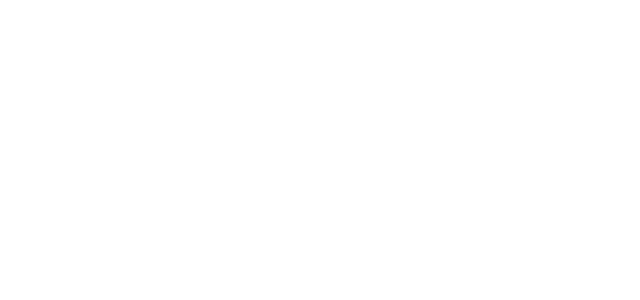
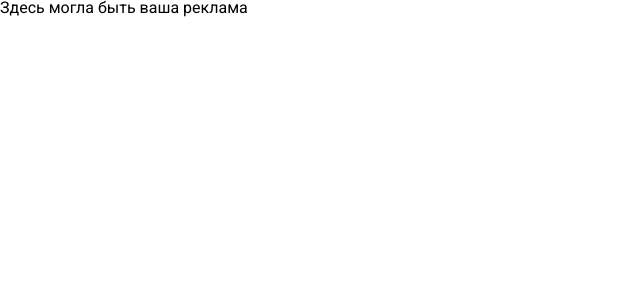
Before and after one commit to XanderSpecter/testing_test, a Next.js app: page / in a window 1280 px wide. Shown: the top 300 px of the page, without its empty margins (0-640 px from the left). Built offline with nearby package versions, Linux system fonts and the light colour scheme.

Commit message:
Добавлен reset.css а также дефолтный шрифт

```diff
--- a/pages/_app.tsx
+++ b/pages/_app.tsx
@@ -1,4 +1,7 @@
-import '../styles/globals.css';
+import '../styles/reset.css';
+import '../styles/fonts.css';
+import '../styles/global.css';
+
 import type { AppProps } from 'next/app';
 
 export default function App({ Component, pageProps }: AppProps) {
--- a/pages/index.tsx
+++ b/pages/index.tsx
@@ -7,6 +7,7 @@
                 <title>Test Environtment</title>
                 <link rel="icon" href="/favicon.ico" />
             </Head>
+            <div>Здесь могла быть ваша реклама</div>
         </div>
     );
 }
--- /dev/null
+++ b/styles/fonts.css
@@ -0,0 +1 @@
+@import url("https://fonts.googleapis.com/css2?family=Roboto:wght@400;500;700&display=swap");
--- /dev/null
+++ b/styles/global.css
@@ -0,0 +1,6 @@
+html,
+body {
+    padding: 0;
+    margin: 0;
+    font-family: "Roboto", sans-serif;
+}
--- a/styles/globals.css
+++ /dev/null
@@ -1,16 +0,0 @@
-html,
-body {
-    padding: 0;
-    margin: 0;
-    font-family: -apple-system, BlinkMacSystemFont, Segoe UI, Roboto, Oxygen, Ubuntu, Cantarell, Fira Sans, Droid Sans,
-        Helvetica Neue, sans-serif;
-}
-
-a {
-    color: inherit;
-    text-decoration: none;
-}
-
-* {
-    box-sizing: border-box;
-}
--- /dev/null
+++ b/styles/reset.css
@@ -0,0 +1,129 @@
+/* http://meyerweb.com/eric/tools/css/reset/
+   v2.0 | 20110126
+   License: none (public domain)
+*/
+
+html,
+body,
+div,
+span,
+applet,
+object,
+iframe,
+h1,
+h2,
+h3,
+h4,
+h5,
+h6,
+p,
+blockquote,
+pre,
+a,
+abbr,
+acronym,
+address,
+big,
+cite,
+code,
+del,
+dfn,
+em,
+img,
+ins,
+kbd,
+q,
+s,
+samp,
+small,
+strike,
+strong,
+sub,
+sup,
+tt,
+var,
+b,
+u,
+i,
+center,
+dl,
+dt,
+dd,
+ol,
+ul,
+li,
+fieldset,
+form,
+label,
+legend,
+table,
+caption,
+tbody,
+tfoot,
+thead,
+tr,
+th,
+td,
+article,
+aside,
+canvas,
+details,
+embed,
+figure,
+figcaption,
+footer,
+header,
+hgroup,
+menu,
+nav,
+output,
+ruby,
+section,
+summary,
+time,
+mark,
+audio,
+video {
+    margin: 0;
+    padding: 0;
+    border: 0;
+    font-size: 100%;
+    font: inherit;
+    vertical-align: baseline;
+}
+/* HTML5 display-role reset for older browsers */
+article,
+aside,
+details,
+figcaption,
+figure,
+footer,
+header,
+hgroup,
+menu,
+nav,
+section {
+    display: block;
+}
+body {
+    line-height: 1;
+}
+ol,
+ul {
+    list-style: none;
+}
+blockquote,
+q {
+    quotes: none;
+}
+blockquote:before,
+blockquote:after,
+q:before,
+q:after {
+    content: "";
+    content: none;
+}
+table {
+    border-collapse: collapse;
+    border-spacing: 0;
+}
```
